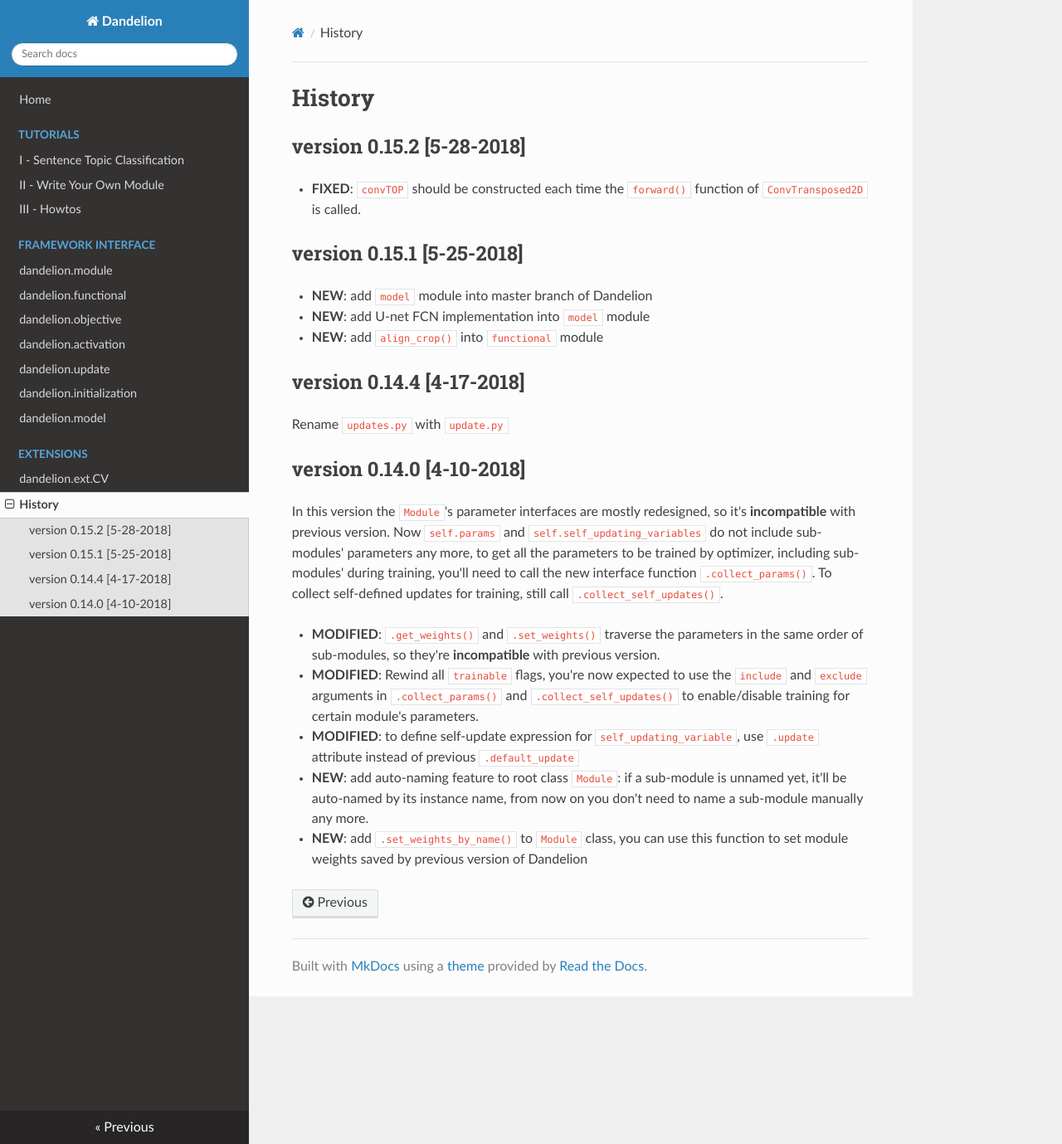
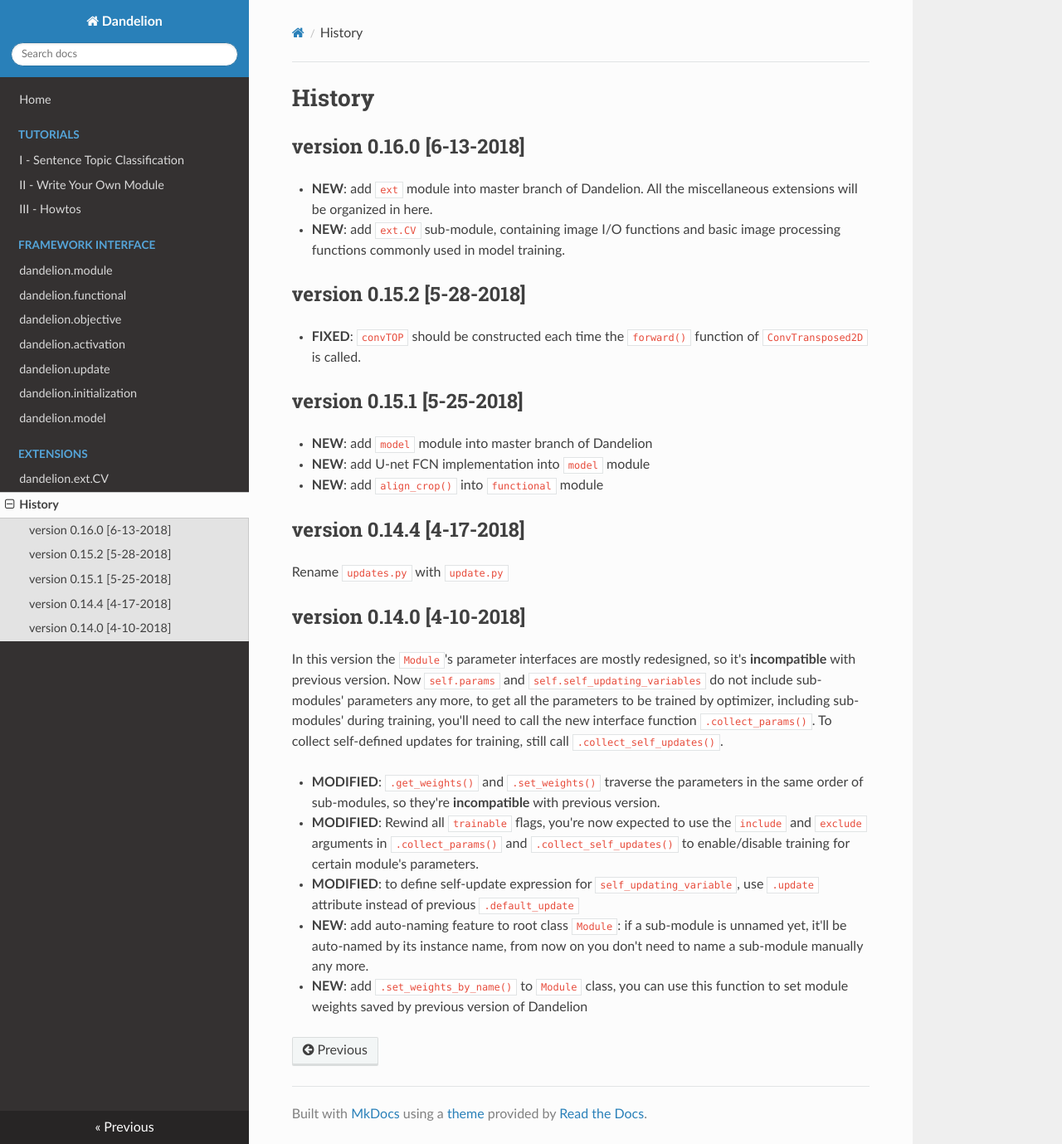
Before and after one commit to david-leon/Dandelion, an MkDocs documentation site: the page built from docs/history.md, in a window 1280 px wide and 1379 px high. Shown: the whole window at 83% size. Built offline with MkDocs 1.6.1, drawn with Linux system fonts in a browser that asks for light colours; nearby versions of some CDN libraries; old or Windows-style settings are respelled for this version of MkDocs.

Commit message:
add history for 0.16.0 version

```diff
--- a/docs/history.md
+++ b/docs/history.md
@@ -1,8 +1,11 @@
 # History
+
+## version 0.16.0 [6-13-2018]
+* **NEW**: add `ext` module into master branch of Dandelion. All the miscellaneous extensions will be organized in here.
+* **NEW**: add `ext.CV` sub-module, containing image I/O functions and basic image processing functions commonly used in model training.
 
 ## version 0.15.2 [5-28-2018]
 * **FIXED**: `convTOP` should be constructed each time the `forward()` function of `ConvTransposed2D` is called.
-
 
 ## version 0.15.1 [5-25-2018]
 * **NEW**: add `model` module into master branch of Dandelion
```
